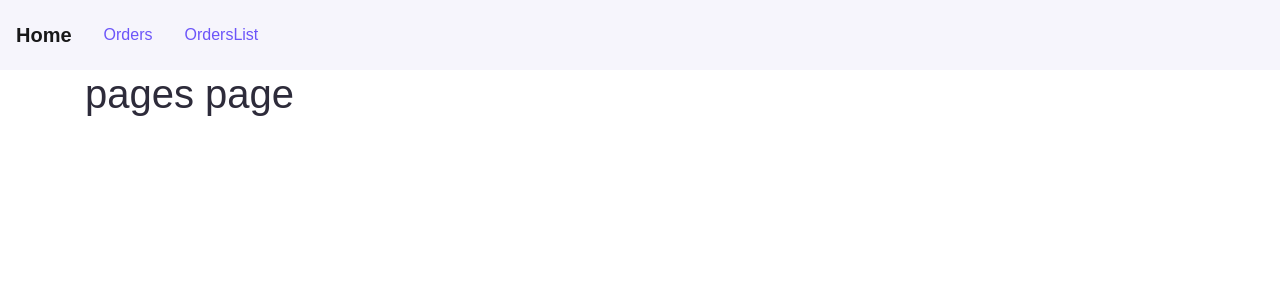
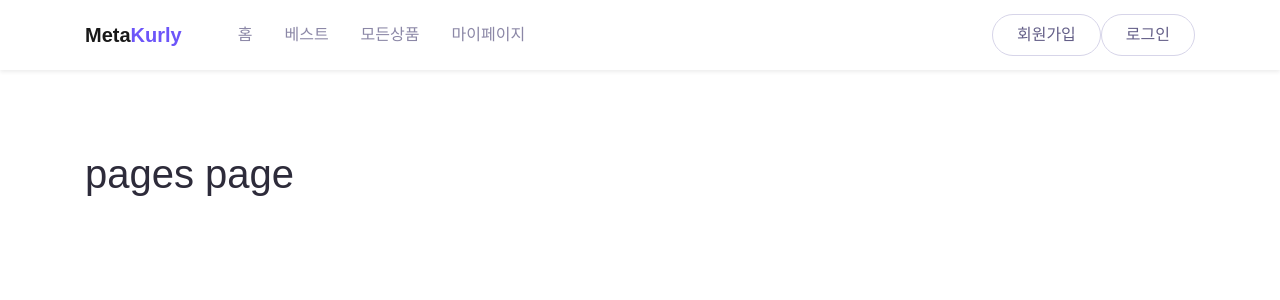
Before and after one commit to lhyeonj120/metakurly_vue_project, a Vue app: page / in a window 1280 px wide. Shown: the top 300 px of the page. Built offline with nearby package versions, Linux system fonts and the light colour scheme.

Commit message:
add header

```diff
--- a/src/App.vue
+++ b/src/App.vue
@@ -1,6 +1,6 @@
 <template>
-  <nav class="navbar navbar-expand-lg navbar-light bg-light">
-    <router-link class="navbar-brand" :to="{name: 'Home'}">Home</router-link>
+  <!-- <nav class="navbar navbar-expand-lg navbar-light bg-light">
+    <router-link class="navbar-brand" :to="{name: 'Home'}">Meta<span class="text-primary">Kurly</span></router-link>
     <ul class="navbar-nav mr-auto">
       <li class="nav-iem active">
         <router-link class="nav-link" :to="{name: 'Orders'}">Orders</router-link>
@@ -8,18 +8,62 @@
       <li class="nav-iem active">
         <router-link class="nav-link" :to="{name: 'OrdersList'}">OrdersList</router-link>
       </li>
-      <!-- <li class="nav-iem active">
-        <router-link class="nav-link" :to="{name: 'OrdersDetail'}">OrdersDetail</router-link>
-      </li> -->
     </ul>
   </nav>
   <div class="container">
     <router-view/>
+  </div> -->
+
+
+  <nav class="navbar navbar-expand-lg navbar-light shadow-sm">
+			<div class="container">
+			  <router-link class="navbar-brand" :to="{name: 'Home'}">Meta<span class="text-primary">Kurly</span></router-link>
+
+			  <div class="navbar-collapse collapse" id="navbarContent">
+					<ul class="navbar-nav ml-lg-4 pt-3 pt-lg-0">
+						<li class="nav-item"><router-link class="nav-link" :to="{name: 'Home'}">홈</router-link></li>
+						<!-- <li class="nav-item"><router-link class="nav-link" :to="{name: 'ProductsBestList'}">베스트</router-link></li> -->
+            <li class="nav-item"><router-link class="nav-link" to="/ProductsBestList">베스트</router-link></li>
+						<!-- <li class="nav-item"><router-link class="nav-link" :to="{name: 'ProductsList'}">모든상품</router-link></li> -->
+            <li class="nav-item"><router-link class="nav-link" to="/products">모든상품</router-link></li>
+						<!-- <li class="nav-item"><router-link class="nav-link" :to="{name: 'MemberMyPage'}">마이페이지</router-link></li> -->
+            <li class="nav-item"><router-link class="nav-link" to="/myPage">마이페이지</router-link></li>
+					</ul>
+
+          <div class="ml-auto" v-if="IsNullMember">
+            <router-link class="btn btn-outline rounded-pill" to="/singup">회원가입</router-link>
+            <router-link class="btn btn-outline rounded-pill" to="/login">로그인</router-link>
+          </div>
+					<div class="ml-auto" v-else>
+						<!-- <p>환영합니다! {{member.userId}} 님</p> -->
+            <p>환영합니다! 000 님</p>
+						<router-link class="btn btn-outline rounded-pill" to="/logout">로그아웃</router-link>
+					</div>
+				</div>
+			</div>
+  </nav>
+  <div class="page-section">
+    <div class="container">
+      <router-view/>
+    </div>
   </div>
 </template>
 
 <script>
+import {ref} from 'vue';
 export default {
+  setup(){
+    const member = ref(null);
+
+    const IsNullMember = () => {
+      return member == null;
+    }
+
+    return{
+      member,
+      IsNullMember,
+    }
+  }
 
 }
 </script>
```
